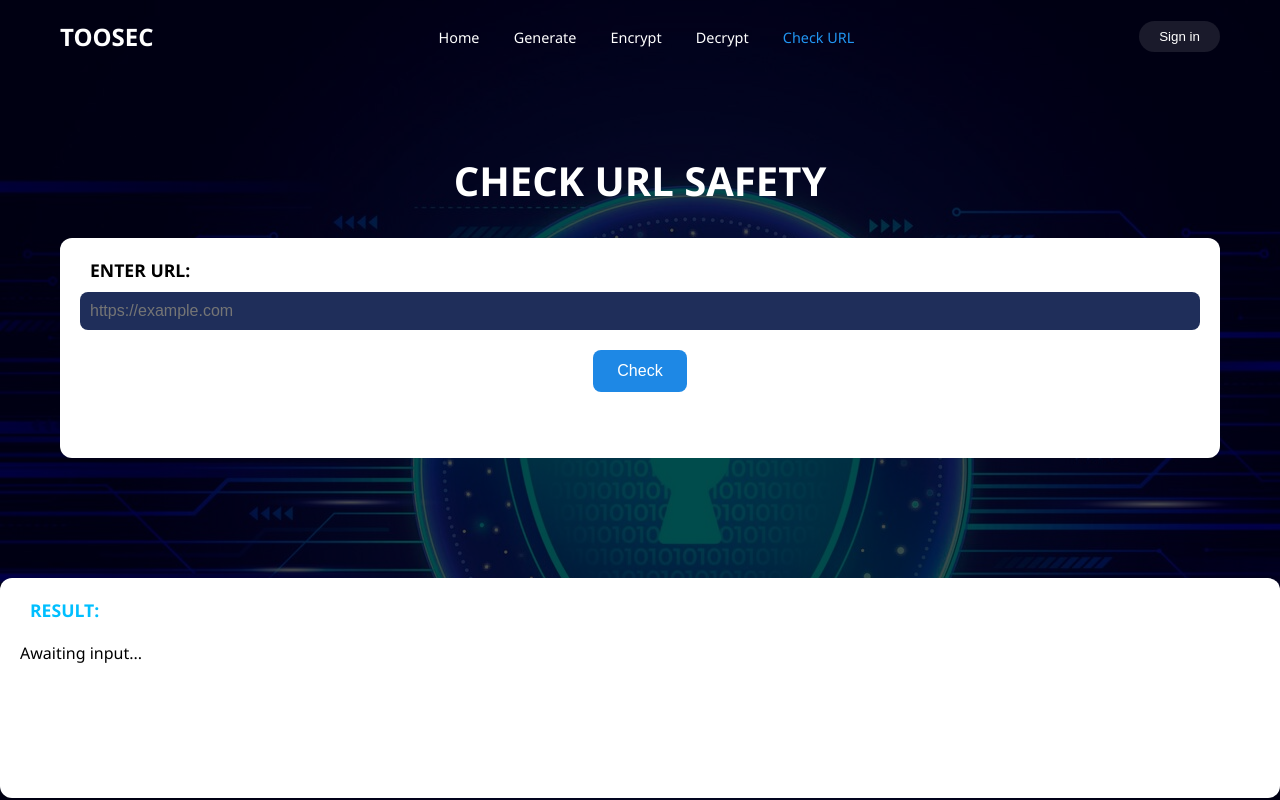
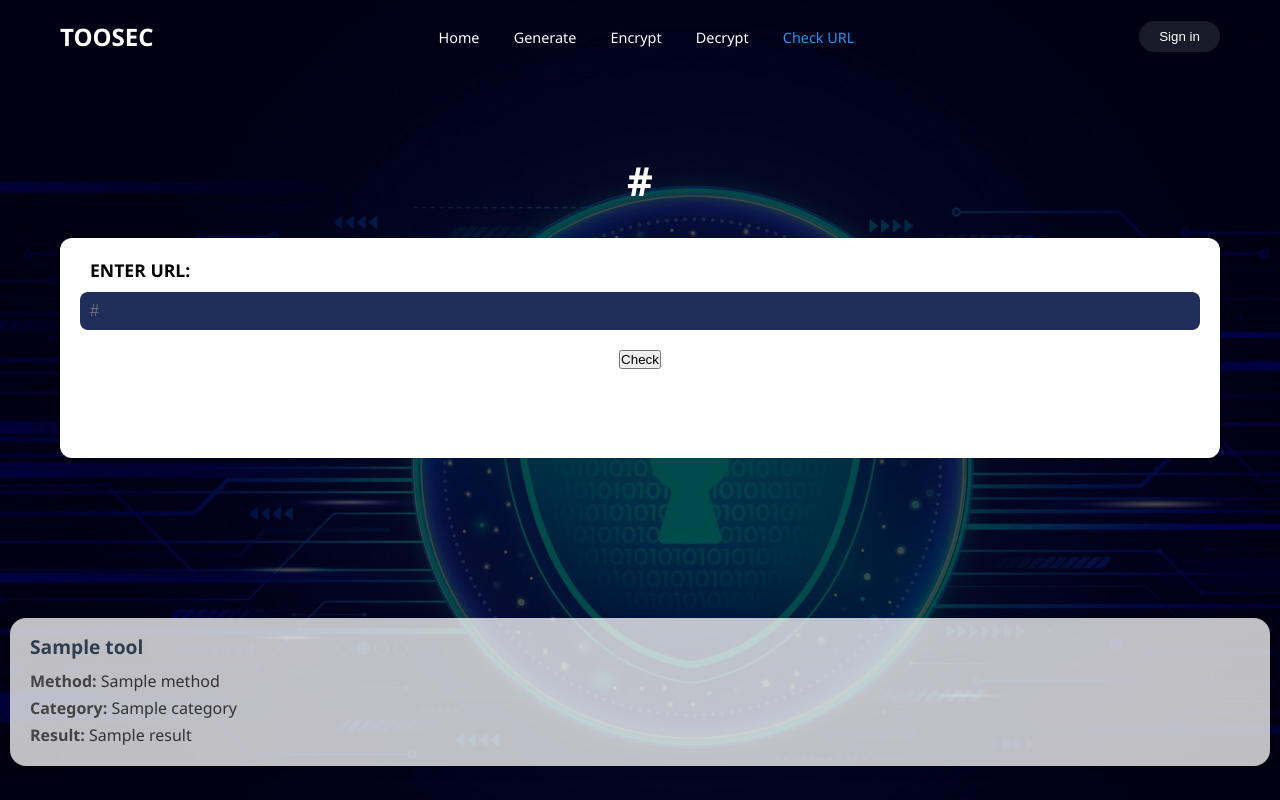
Before and after one commit to GW-AR/TOOSEC, a Flask app: template templates/url.html in a window 1280 px wide. Run offline with Flask 3, Linux system fonts and the light colour scheme; the template is opened without the code that fills it: most values are stand-ins (such as "Sample title", 1, 10 or a date in 2020).

Commit message:
basics things works

```diff
--- a/server.py
+++ b/server.py
@@ -1,10 +1,27 @@
+
 from flask import Flask
 from flask import render_template
+from flask import request
+import url_class
+
 app = Flask(__name__)
 
 @app.route('/')
 def home():
     return render_template('home.html')
 
+@app.route('/url', methods=['GET', 'POST'])
+def url():
+
+    if request.method == 'GET':
+        page = url_class.Url("")
+        return render_template('url.html', page_object=page)
+
+    elif request.method == 'POST':
+
+        page = url_class.Url(request.form['link_url'])
+        page.check_url_address()
+        return render_template('url.html', page_object=page)
+
 if __name__ == '__main__':
     app.run(debug=True)
--- a/static/css/url.css
+++ b/static/css/url.css
@@ -166,3 +166,66 @@
     color: white;
     width: 100%;
   }
+
+  .results-grid {
+  display: grid;
+  grid-template-columns: repeat(auto-fit, minmax(250px, 1fr));
+  gap: 20px;
+  margin: 30px 0;
+  padding: 10px;
+}
+
+.result-card {
+  background-color: rgba(255, 255, 255, 0.75);
+  border-radius: 16px;
+  padding: 15px 20px;
+  box-shadow: 0 4px 12px rgba(0, 0, 0, 0.1);
+  transition: transform 0.2s ease-in-out;
+}
+
+.result-card:hover {
+  transform: translateY(-5px);
+}
+
+.tool-name {
+  font-size: 1.2rem;
+  font-weight: bold;
+  margin-bottom: 10px;
+  color: #2c3e50;
+}
+
+.details-list {
+  list-style: none;
+  padding-left: 0;
+  margin: 0;
+}
+
+.details-list li {
+  margin-bottom: 5px;
+  color: #333;
+}
+
+.label {
+  font-weight: bold;
+  color: #444;
+}
+
+.result.clean {
+  color: #2e8414;
+  font-weight: bold;
+}
+
+.result.malicious {
+  color: #e74c3c;
+  font-weight: bold;
+}
+
+.result.suspicious {
+  color: #f39c12;
+  font-weight: bold;
+}
+
+.result.undetected {
+  color: #3498db;
+  font-weight: bold;
+}
--- a/templates/home.html
+++ b/templates/home.html
@@ -15,7 +15,7 @@
       <a href="password.html">Generate</a>
       <a href="encrypt.html">Encrypt</a>
       <a href="decrypt.html">Decrypt</a>
-      <a href="url.html" class="active">Check URL</a>
+      <a href="{{ url_for('url') }}" class="active">Check URL</a>
     </div>
     <button class="sign-in-btn">Sign in</button>
   </div>
--- a/templates/url.html
+++ b/templates/url.html
@@ -21,25 +21,52 @@
   </div>
 
   <div class="encrypt-container">
+    {% if page_object.address_url != ""%}
+    <h1>{{ page_object.address_url }}</h1>
+    {% else %}
     <h1>CHECK URL SAFETY</h1>
+    {% endif %}
 
+    <form method="post" action="{{ url_for('url') }}">
       <div class="messages-grid">
         <div class="message-box">
           <h2>ENTER URL:</h2>
-        <input type="text" id="urlInput" placeholder="https://example.com" />
+          <input name="link_url" type="text" id="urlInput"
+          {% if page_object.address_url != ""%}
+            placeholder="{{page_object.address_url}}"
+          {% else %}
+            placeholder="https://example.com"
+          {% endif %}
+          />
           <div class="encrypt-buttons">
-          <button class="action-btn">Check</button>
+            <button class="submit">Check</button>
           </div>
         </div>
       </div>
+    </form>
+
   </div>
 
-  <div class="messages-grid">
-    <div class="message-box">
-        <h2><span class="highlight-blue">RESULT:</span></h2>
-        <div id="result" style="padding-top: 10px;">Awaiting input...</div>
+  <div class="results-grid">
+    {% if page_object.address_url != "" %}
+      {% for tool in page_object.list_of_security_tools %}
+        <div class="result-card">
+          <h3 class="tool-name">{{ tool }}</h3>
+          <ul class="details-list">
+            <li><span class="label">Method:</span> {{ page_object.results_list[tool]['method'] }}</li>
+            <li><span class="label">Category:</span> {{ page_object.results_list[tool]['category'] }}</li>
+            <li>
+              <span class="label">Result:</span>
+              <span class="result {{ page_object.results_list[tool]['result'] | lower }}">
+                {{ page_object.results_list[tool]['result'] }}
+              </span>
+            </li>
+          </ul>
         </div>
+      {% endfor %}
+    {% endif %}
   </div>
+
 
 
 </body>
--- /dev/null
+++ b/url_class.py
@@ -0,0 +1,41 @@
+import requests
+import os
+from dotenv import load_dotenv
+
+
+load_dotenv()
+
+API_URL = "https://www.virustotal.com/api/v3/urls"
+
+headers = {
+    "accept": "application/json",
+    "x-apikey": os.environ['API_KEY'],
+    "content-type": "application/x-www-form-urlencoded"
+}
+
+
+class Url:
+    def __init__(self, url):
+        self.address_url = url
+        self.results_list = []
+        self.list_of_security_tools = []
+
+    def check_url_address(self):
+
+        payload = {"url": self.address_url }
+
+        response = requests.post(url=API_URL, data=payload, headers=headers)
+        response_json = response.json()
+
+        url_get = API_URL + "/" + response_json['data']['id'].split('-')[1]
+
+        response_get = requests.get(url_get, headers=headers)
+        response_get = response_get.json()
+
+        self.list_of_security_tools = [ elm for elm in response_get['data']['attributes']['last_analysis_results']]
+
+        self.results_list = { elm : {
+            "method" : response_get['data']['attributes']['last_analysis_results'][elm]['method'],
+            "category" : response_get['data']['attributes']['last_analysis_results'][elm]['category'],
+            "result" : response_get['data']['attributes']['last_analysis_results'][elm]["result"]
+        } for elm in response_get['data']['attributes']['last_analysis_results']}
```
Also changed, not shown: 1 other file. Lines whose indentation alone changed are shown as unchanged.
